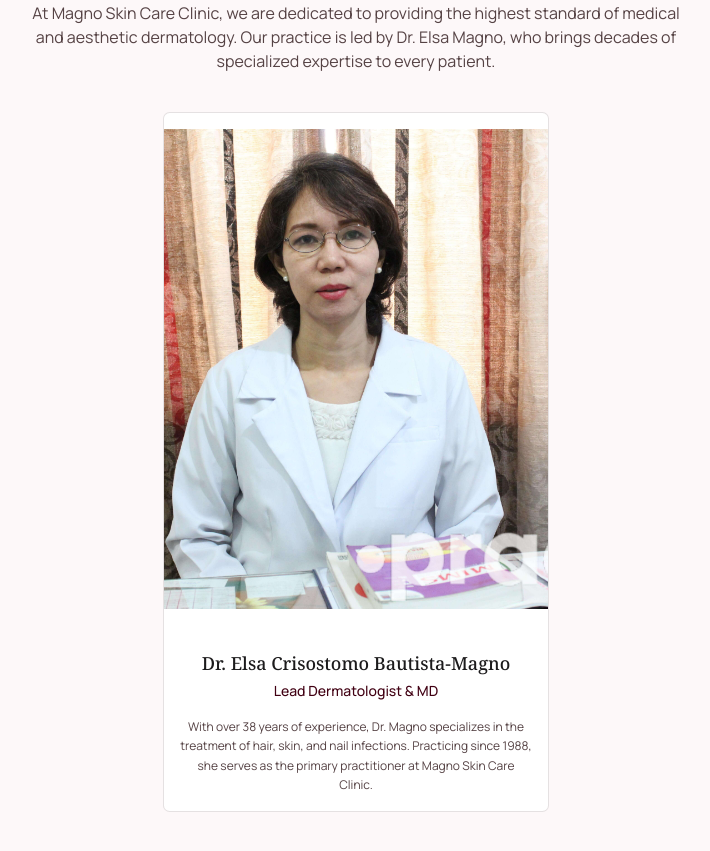
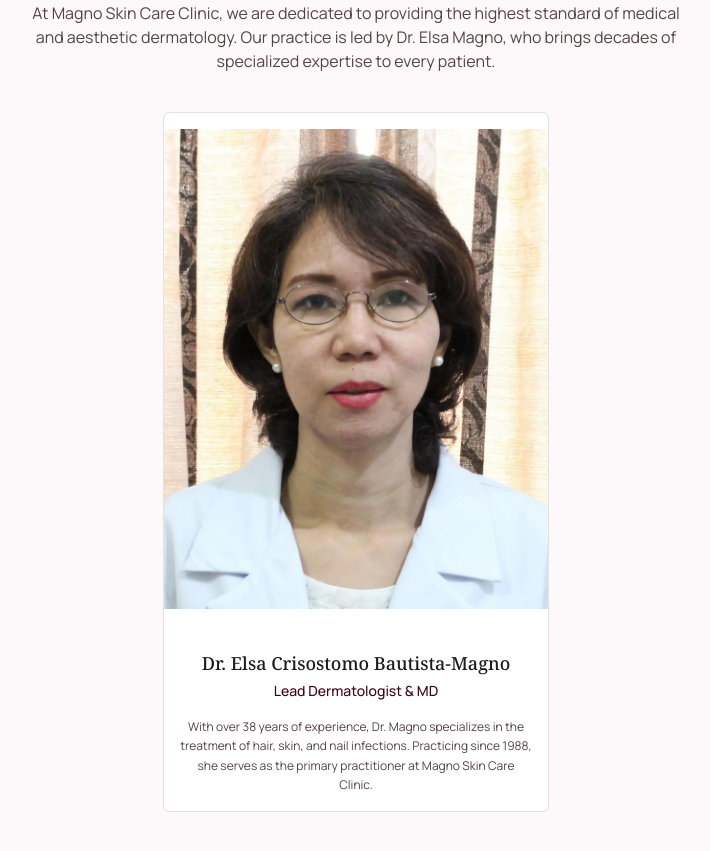
Before and after one commit to notlath/magno-skincare-pasig, a Next.js app: page /about in a window 1280 px wide. Shown: the part 1620-2471 px from the top of the page, without its empty margins (284-994 px from the left). Built offline with nearby package versions, Linux system fonts and the light colour scheme.

Commit message:
feat: convert Dr. Magno profile image to WebP format and update reference in about page

```diff
--- a/app/about/page.tsx
+++ b/app/about/page.tsx
@@ -162,7 +162,7 @@ export default function AboutPage() {
               <Card className="border-outline-variant overflow-hidden max-w-sm" data-animate>
                 <div className="aspect-[4/5] relative overflow-hidden">
                   <Image
-                    src="/images/dr-elsa-magno.jpeg"
+                    src="/images/dr-elsa-magno.webp"
                     alt="Dr. Elsa Crisostomo Bautista-Magno, MD"
                     fill
                     className="object-cover"
```
Also changed, not shown: public/images/dr-elsa-magno.jpeg (deleted), public/images/dr-elsa-magno.webp (added).
